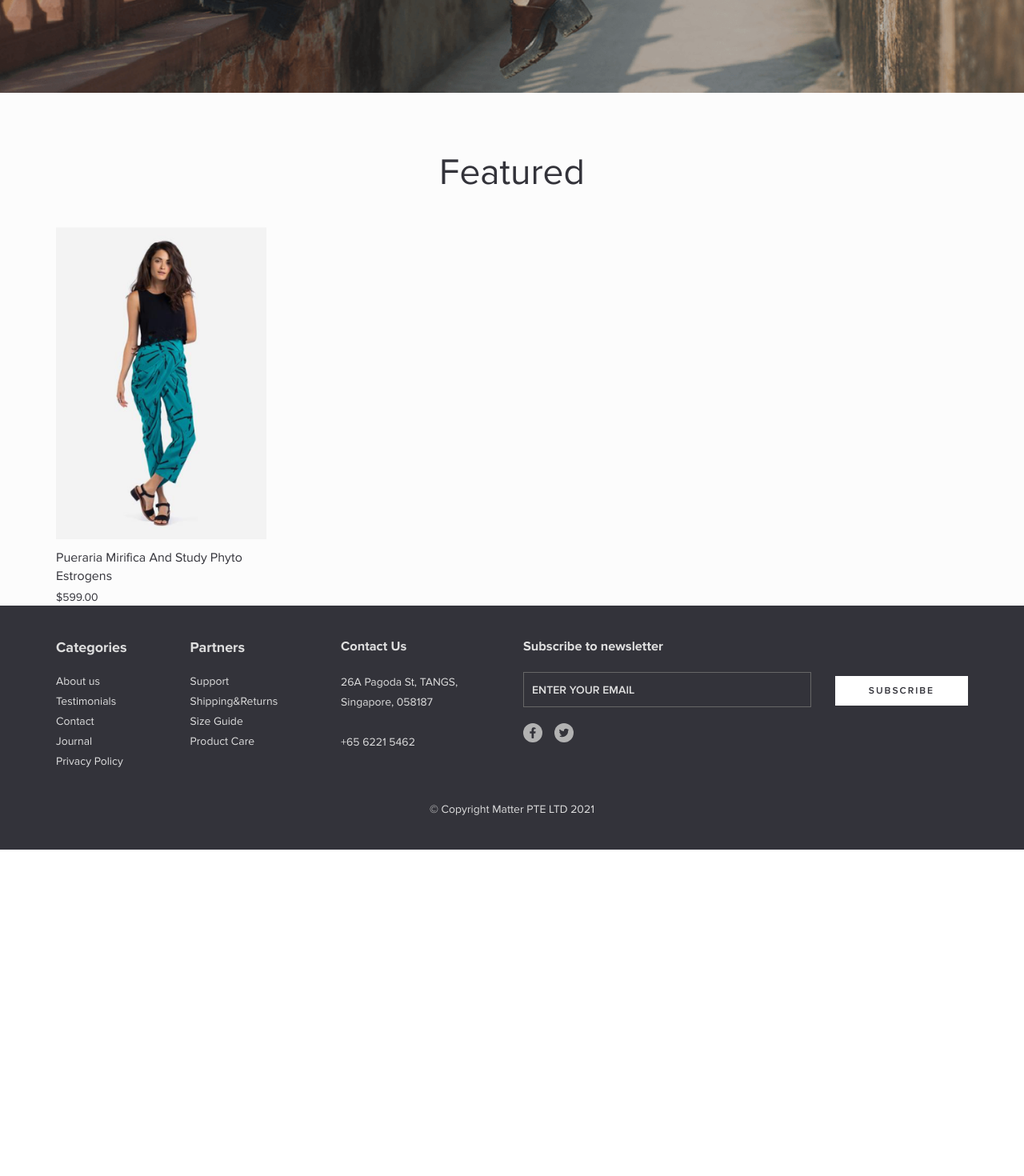
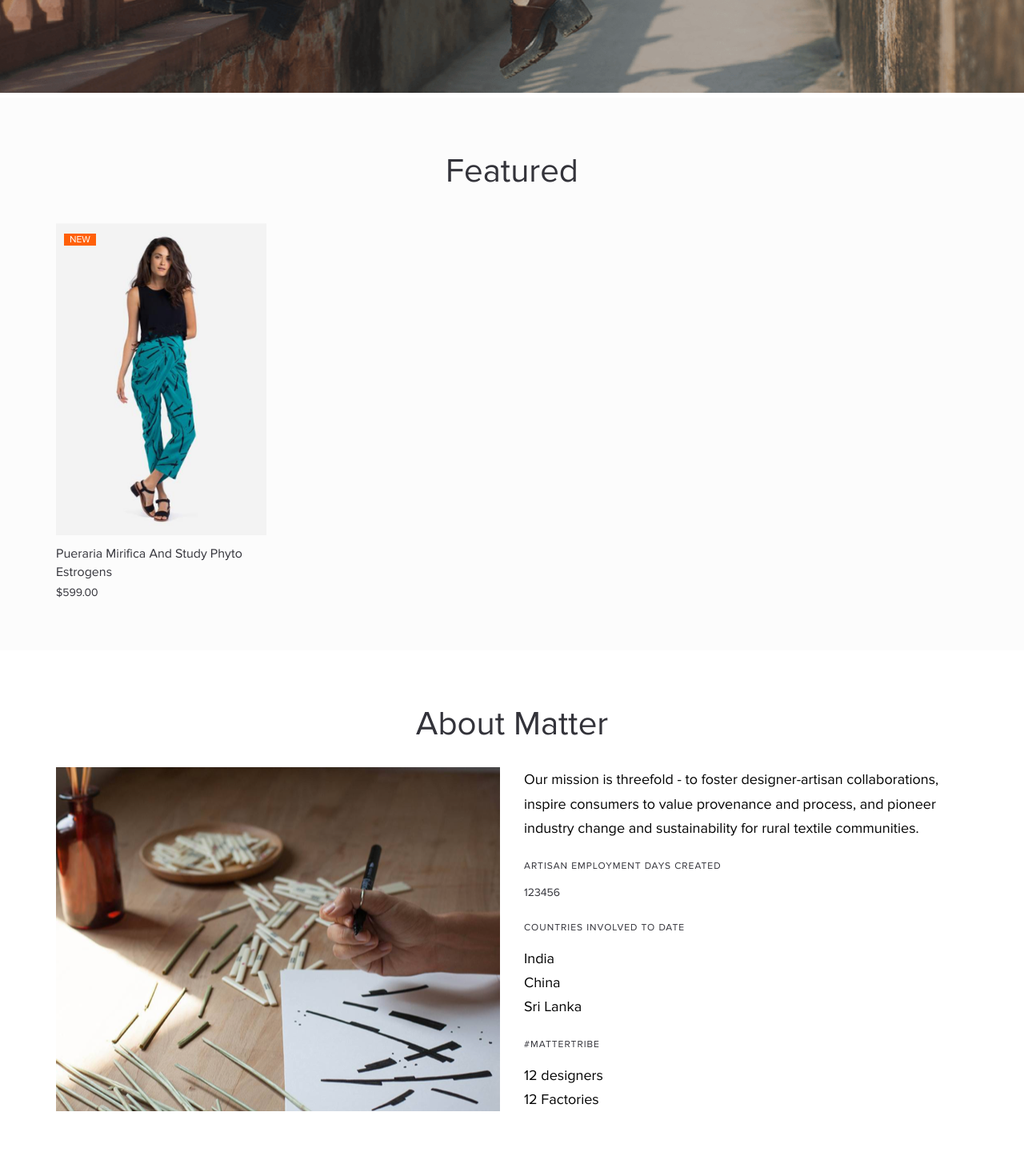
Before and after one commit to ankovel/matter, a React (Create React App) app: page / in a window 1280 px wide. Shown: the part 540-2010 px from the top of the page at 80% size. Before the commit the page ends 1602 px from the top, so only its background shows below. Built offline with nearby package versions, Linux system fonts and the light colour scheme.

Commit message:
Implement AboutMatter block for HomePage

```diff
--- /dev/null
+++ b/src/components/Home/AboutMatter/AboutMatter.jsx
@@ -0,0 +1,95 @@
+import React from 'react';
+import { makeStyles } from '@material-ui/core';
+
+const useStyles = makeStyles({
+  container: {
+    marginBottom: '122px',
+  },
+  title: {
+    marginBottom: '24px',
+    textAlign: 'center',
+    fontSize: '42px',
+    fontWeight: 'normal',
+    color: '#33333a',
+  },
+  about: {
+    display:'flex',
+    justifyContent: 'space-between',
+  },
+  wrapper: {
+    display: 'flex',
+    flexDirection: 'column',
+    justifyContent: 'space-between',
+    width: '555px',
+  },
+  text: {
+    fontSize: '18px',
+    lineHeight: '1.67',
+    color: '#030303',
+  },
+  infoTitle: {
+    marginBottom: '15px',
+    fontSize: '12px',
+    fontWeight: 'normal',
+    letterSpacing: '1px',
+    textTransform: 'uppercase',
+    color: '#33333a',
+  },
+  list: {
+     listStyle: 'none',
+  },
+  item: {
+    fontSize: '18px',
+    lineHeight: '1.67',
+    color: '#030303',
+  },
+
+});
+
+const AboutMatter = () => {
+  const classes = useStyles();
+
+  return (
+    <div className={classes.container}>
+      <h1 className={classes.title}>About Matter</h1>
+      <div className={classes.about}>
+        <div className={classes.img}>
+          <img src="images/about.png" alt="about" />
+        </div>
+
+        <div className={classes.wrapper}>
+          <p className={classes.text}>
+            Our mission is threefold - to foster designer-artisan collaborations,
+            inspire consumers to value provenance and process, and pioneer industry
+            change and sustainability for rural textile communities.
+          </p>
+
+          <div className={classes.info}>
+            <h3 className={classes.infoTitle}>Artisan Employment Days Created</h3>
+            <span className={classes.span}>123456</span>
+          </div>
+
+          <div className={classes.info}>
+            <h3 className={classes.infoTitle}>Countries Involved To Date</h3>
+            <ul className={classes.list}>
+              <li className={classes.item}>India</li>
+              <li className={classes.item}>China</li>
+              <li className={classes.item}>Sri Lanka</li>
+            </ul>
+          </div>
+
+          <div className={classes.info}>
+            <h3 className={classes.infoTitle}>#MatterTribe </h3>
+              <ul className={classes.list}>
+                <li className={classes.item}>12 designers</li>
+                <li className={classes.item}>12 Factories</li>
+              </ul>
+          </div>
+
+        </div>
+      </div>
+    </div>
+  )
+}
+
+export default AboutMatter;
--- /dev/null
+++ b/src/components/Home/ProductCard/ProductCard.jsx
@@ -0,0 +1,50 @@
+import React from 'react';
+import { makeStyles } from '@material-ui/core';
+import { Link } from 'react-router-dom';
+
+const useStyles = makeStyles({
+  link: {
+    textDecoration: 'none',
+    color: '#33333a',
+  },
+  item: {
+    position: 'absolute',
+    top: '10px',
+    left: '10px',
+  },
+  new: {
+    padding: '0 7px',
+    fontSize: '12px',
+    textTransform: 'uppercase',
+    backgroundColor: '#ff6008',
+    color: '#fff',
+  },
+  img: {
+    marginBottom: '12px',
+  },
+  title: {
+    marginBottom: '5px',
+    fontSize: '16px',
+    fontWeight: 'normal',
+  },
+  price: {
+    fontSize: '14px',
+  }
+});
+
+const ProductCard = () => {
+  const classes = useStyles();
+
+  return (
+    <Link href="/" className={classes.link}>
+      <div className={classes.item}>
+        <span className={classes.new}>new</span>
+      </div>
+        <img className={classes.img} src="images/product.png" alt="product" />
+        <h3 className={classes.title}>Pueraria Mirifica And Study Phyto Estrogens</h3>
+        <span className={classes.price}>$599.00</span>
+    </Link>
+  )
+}
+
+export default ProductCard;
--- a/src/components/Main/Main.jsx
+++ b/src/components/Main/Main.jsx
@@ -14,6 +14,7 @@ const useStyles = makeStyles({
     flexDirection: 'inherit',
     justifyContent: 'inherit',
     alignItems: 'inherit',
+    color: '#33333a',
   },
 });
 
--- a/src/components/ProductCard/ProductCard.jsx
+++ /dev/null
@@ -1,35 +0,0 @@
-import React from 'react';
-import { makeStyles } from '@material-ui/core';
-import { Link } from 'react-router-dom';
-
-const useStyles = makeStyles({
-  link: {
-    textDecoration: 'none',
-    color: '#33333a',
-  },
-  img: {
-    marginBottom: '12px',
-  },
-  title: {
-    marginBottom: '5px',
-    fontSize: '16px',
-    fontWeight: 'normal',
-  },
-  price: {
-
-  }
-});
-
-const ProductCard = () => {
-  const classes = useStyles();
-
-  return (
-    <Link href="/" className={classes.link}>
-      <img className={classes.img} src="images/product.png" alt="product" />
-      <h3 className={classes.title}>Pueraria Mirifica And Study Phyto Estrogens</h3>
-      <span className={classes.price}>$599.00</span>
-    </Link>
-  )
-}
-
-export default ProductCard;
--- a/src/pages/HomePage.jsx
+++ b/src/pages/HomePage.jsx
@@ -2,23 +2,29 @@ import React from 'react';
 import { makeStyles } from '@material-ui/core';
 import Main from '../components/Main/Main';
 import HomeBanner from '../components/HomeBanner/HomeBanner';
-import ProductCard from '../components/ProductCard/ProductCard';
+import ProductCard from '../components/Home/ProductCard/ProductCard';
+import AboutMatter from '../components/Home/AboutMatter/AboutMatter';
 
 const useStyles = makeStyles({
   container: {
+    backgroundColor: '#fff',
+  },
+  products: {
     backgroundColor: '#fcfcfc',
   },
   wrapper: {
-    marginTop: '62px',
+    padding: '62px 0',
+    marginBottom: '62px',
   },
   title: {
     marginBottom: '35px',
     textAlign: 'center',
-    fontSize: '46px',
+    fontSize: '42px',
     fontWeight: 'normal',
     color: '#33333a',
   },
   product: {
+    position: 'relative',
     width: '263px',
   },
 });
@@ -29,6 +35,7 @@ const HomePage = () => {
   return (
     <div className={classes.container}>
       <HomeBanner />
+      <div className={classes.products}>
         <Main>
           <div className={classes.wrapper}>
             <h1 className={classes.title}>Featured</h1>
@@ -38,6 +45,12 @@ const HomePage = () => {
           </div>
         </Main>
       </div>
+      <div className={classes.about}>
+        <Main>
+          <AboutMatter />
+        </Main>
+      </div>
+    </div>
   );
 };
 
```
Also changed, not shown: public/images/about.png (added). Lines whose indentation alone changed are shown as unchanged.
